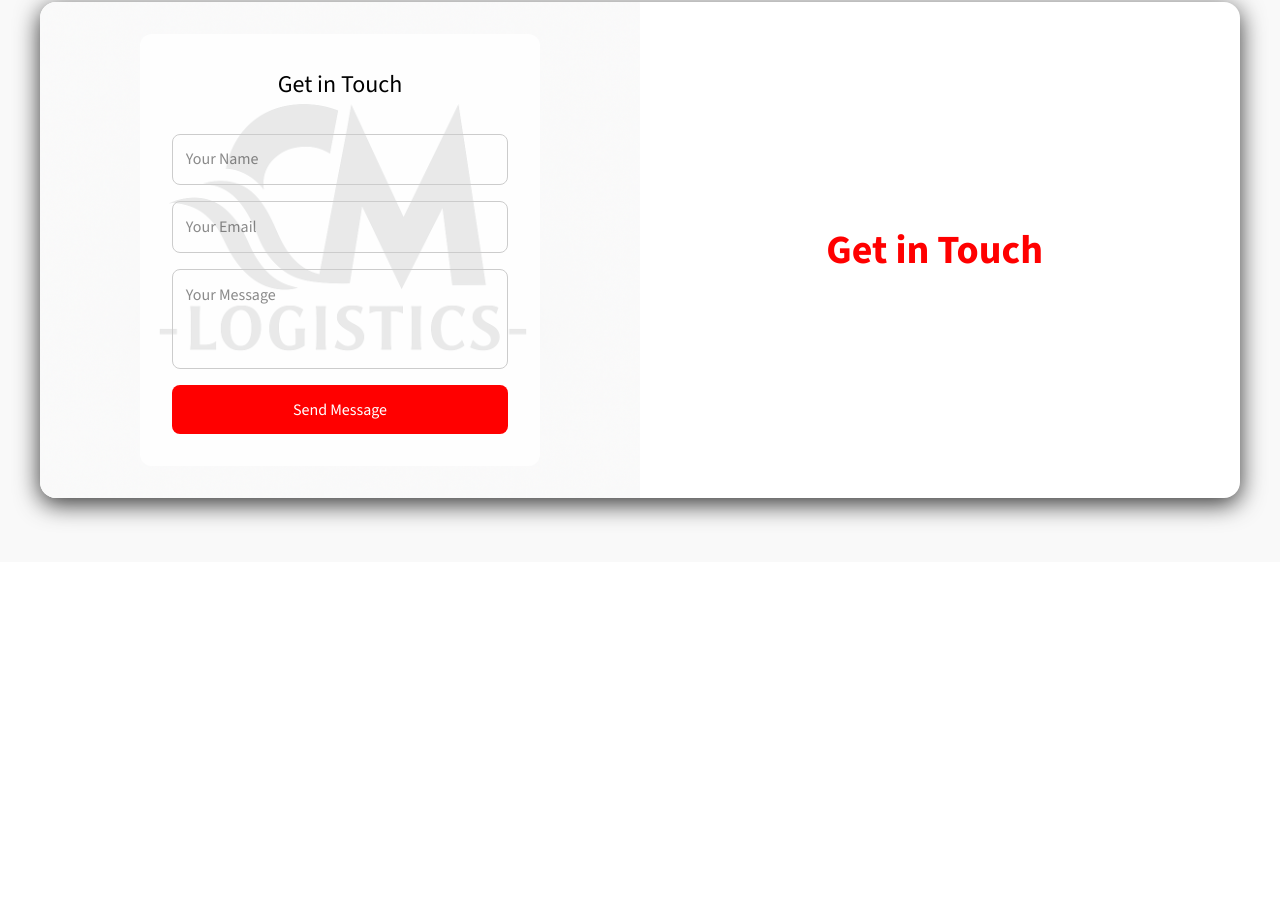
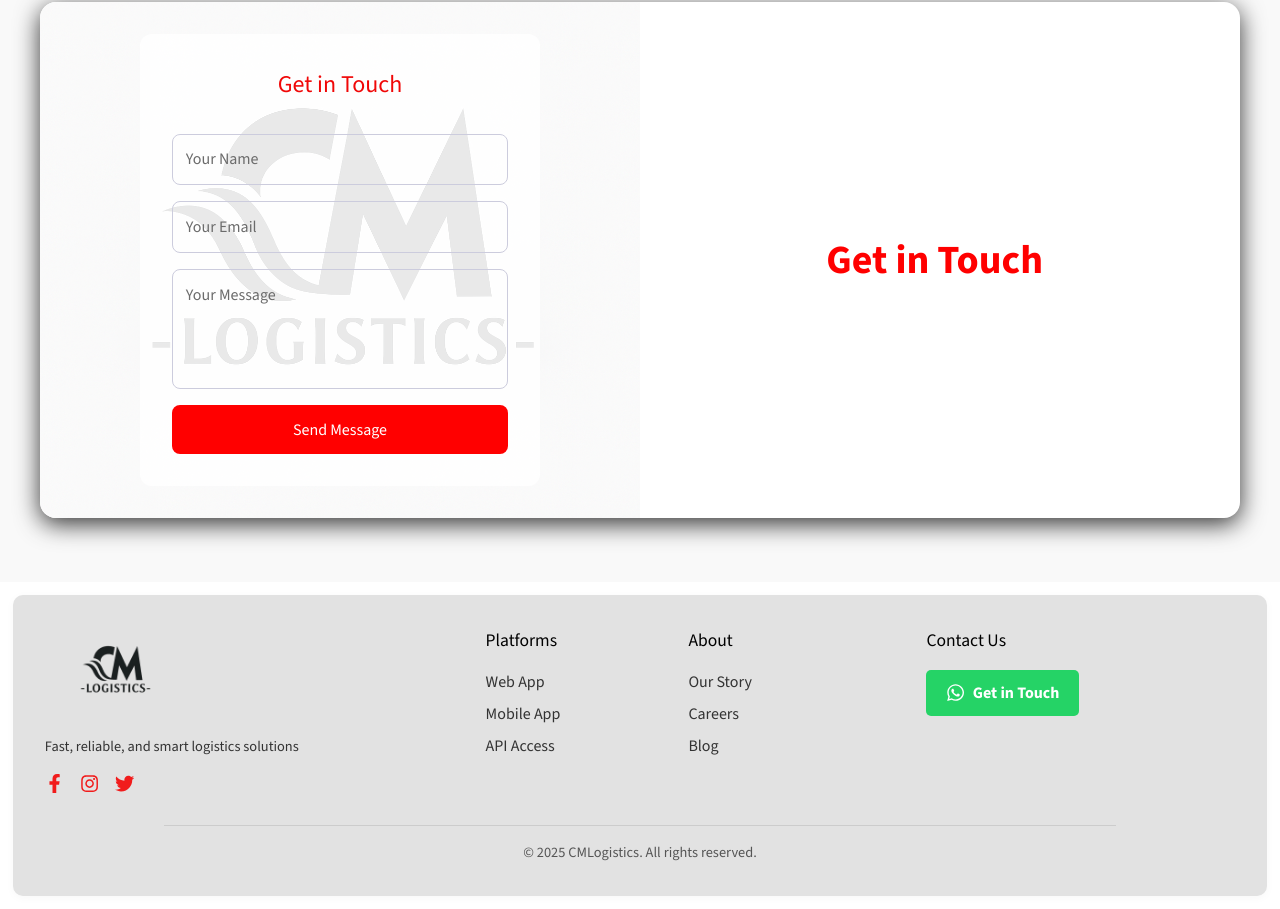
Before and after one commit to Lloydchogari/CM-Logistics, a Next.js app: page /Contact in a window 1280 px wide. Shown: the part 1879-2788 px from the top of the page. Before the commit the page ends 2441 px from the top, so only its background shows below. Built offline with nearby package versions, Linux system fonts and the light colour scheme.

Commit message:
first commit

```diff
--- a/app/Contact/Contact.scss
+++ b/app/Contact/Contact.scss
@@ -181,7 +181,7 @@
 ============================== */
 .contactCards {
   display: flex;
-  gap: 2rem;
+  gap: 7rem;
   justify-content: center;
   flex-wrap: wrap;
 
@@ -287,13 +287,13 @@
 
     /* Positioning pins */
     .china {
-      top: 42%;  /* Adjust based on your map image */
-      left: 72%; /* Approx China position */
+      top: 36%;  /* Adjust based on your map image */
+      left: 80%; /* Approx China position */
     }
 
     .zimbabwe {
-      top: 65%;  /* Approx Zimbabwe position */
-      left: 50%; /* Adjust for Africa position */
+      top: 72%;  /* Approx Zimbabwe position */
+      left: 56.4%; /* Adjust for Africa position */
     }
   }
 }
@@ -367,22 +367,34 @@
       h3 {
         margin-bottom: 1rem;
         font-size: 1.5rem;
-        color: #000000;
+        color: #f00707;
         text-align: center;
+
+
       }
 
       input,
       textarea {
         padding: 0.8rem;
-        border: 1px solid #ccc;
+        border: 1px solid #ccd;
         border-radius: 8px;
         font-size: 1rem;
         width: 100%;
+        color: #000;
+
       }
+
+       input::placeholder,
+        textarea::placeholder {
+          color: #6b6b6b;       /* darker color for visibility */
+          opacity: 1;        /* full opacity */
+          font-weight: 500;  /* slightly bold */
+          font-size: 1rem;   /* same as input text */
+        }
 
       textarea {
         resize: none;
-        height: 100px;
+        height: 120px;
       }
 
       button {
@@ -420,5 +432,147 @@
         color: red;
       }
     }
+
   }
 }
+
+/* FOOTER STYLING */
+.footerSection {
+  background-color: #ffffff;
+  color: #000000;
+  padding: 0.8rem 0.8rem; // Reduced padding height
+  margin-top: 0px;
+}
+
+.footerInnerContainer {
+  background-color: #e2e2e2;
+  border-radius: 10px;
+  padding: 2rem;
+  max-width: 1350px;
+  margin: 0 auto;
+  box-shadow: 0 2px 10px rgba(0, 0, 0, 0.03);
+}
+
+.footerContainer {
+  display: flex;
+  justify-content: space-between;
+  flex-wrap: wrap;
+  gap: 2rem;
+}
+
+.footerLeft {
+  flex: 1;
+  min-width: 220px;
+
+  .logoImage {
+  width: 140px;
+  height: auto;
+  margin-bottom: 1rem;
+}
+
+
+  .tagline {
+    margin: 1rem 0;
+    font-size: 0.9rem;
+    color: #333;
+  }
+
+  .socialIcons {
+    display: flex;
+    gap: 1rem;
+    font-size: 1.2rem;
+
+    svg {
+      cursor: pointer;
+      color: #f11c1c;
+      transition: 0.3s;
+      font-size: 1.2rem;
+
+      &:hover {
+        color: #007bff;
+        font-size: 1.8rem;
+      }
+    }
+  }
+}
+
+.footerLinks {
+  flex: 1;
+  display: flex;
+  gap: 8rem;
+  min-width: 220px;
+  margin-left: 100px;
+
+  h3 {
+    font-size: 1.1rem;
+    margin-bottom: 1rem;
+    color: #000;
+  }
+
+  ul {
+    list-style: none;
+    padding: 0;
+
+    li {
+      margin-bottom: 0.5rem;
+      color: #333;
+
+      &:hover {
+        color: #000;
+        cursor: pointer;
+      }
+    }
+  }
+}
+
+.footerRight {
+  flex: 1;
+  min-width: 220px;
+  margin-left: 100px;
+
+  h3 {
+    font-size: 1.1rem;
+    margin-bottom: 1rem;
+    color: #000;
+  }
+
+  .whatsappBtn {
+    display: flex;
+    align-items: center;
+    gap: 0.5rem;
+    background: #25d366;
+    color: #fff;
+    border: none;
+    padding: 0.7rem 1.2rem;
+    border-radius: 5px;
+    font-weight: bold;
+    cursor: pointer;
+    transition: 0.3s;
+
+    svg {
+      font-size: 1.2rem;
+    }
+
+    &:hover {
+      background: #66ca8e;
+    }
+  }
+}
+
+.footerCopyright {
+  text-align: center;
+  margin-top: 2rem;
+
+  .footerLine {
+    height: 1px;
+    background-color: #ccc;
+    width: 80%;
+    margin: 0 auto 1rem auto;
+  }
+
+  p {
+    font-size: 0.9rem;
+    color: #555;
+    margin: 0;
+  }
+}
--- a/app/Contact/page.tsx
+++ b/app/Contact/page.tsx
@@ -4,6 +4,7 @@ import Link from 'next/link';
 import React, { useEffect } from 'react';
 import Image from 'next/image';
 import { FaPhoneAlt, FaEnvelope, FaMapMarkerAlt } from 'react-icons/fa'; // Font icons
+import { FaFacebookF, FaInstagram, FaTwitter, FaWhatsapp } from 'react-icons/fa';
 import Typed from 'typed.js'; // For typing effect
 import './Contact.scss';
 
@@ -146,6 +147,58 @@ export default function ContactUs() {
           </div>
         </div>
       </section>
+
+
+    {/*==FOOTER SECTION*/}
+
+     <footer className="footerSection">
+          <div className="footerInnerContainer">
+            <div className="footerContainer">
+              <div className="footerLeft">
+                  <img src="/shiplink-logo2.png" alt="ShipLink Logo" className="logoImage" />
+                  <p className="tagline">Fast, reliable, and smart logistics solutions</p>
+                <div className="socialIcons">
+                  <FaFacebookF />
+                  <FaInstagram />
+                  <FaTwitter />
+                </div>
+              </div>
+
+              <div className="footerLinks">
+                <div>
+                  <h3>Platforms</h3>
+                  <ul>
+                    <li>Web App</li>
+                    <li>Mobile App</li>
+                    <li>API Access</li>
+                  </ul>
+                </div>
+                <div>
+                  <h3>About</h3>
+                  <ul>
+                    <li>Our Story</li>
+                    <li>Careers</li>
+                    <li>Blog</li>
+                  </ul>
+                </div>
+              </div>
+
+              <div className="footerRight">
+                <h3>Contact Us</h3>
+                <button className="whatsappBtn">
+                  <FaWhatsapp />
+                  Get in Touch
+                </button>
+              </div>
+            </div>
+
+            <div className="footerCopyright">
+              <div className="footerLine"></div>
+              <p>© {new Date().getFullYear()} CMLogistics. All rights reserved.</p>
+            </div>
+          </div>
+        </footer>
+
     </>
   );
 }
```
